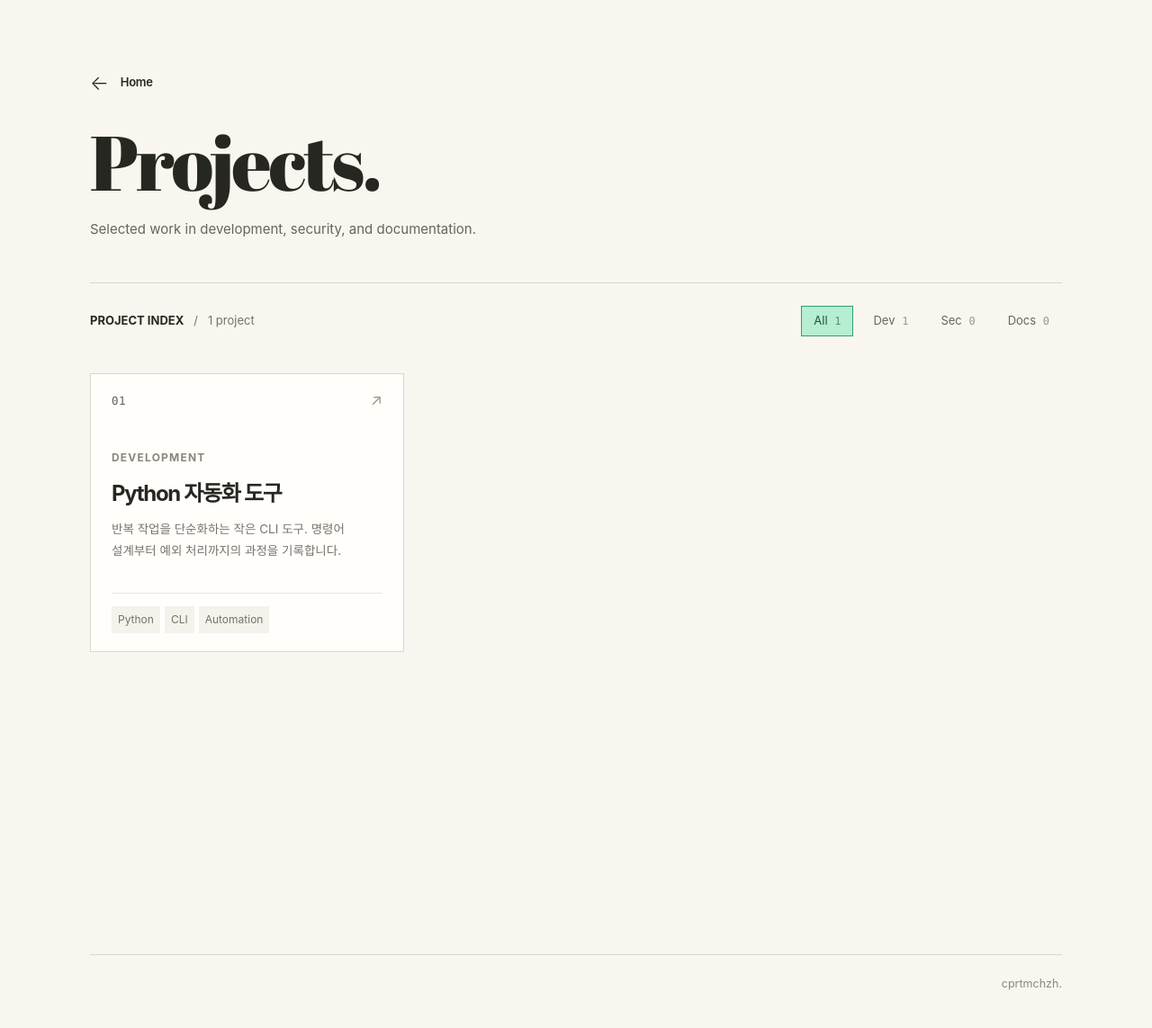
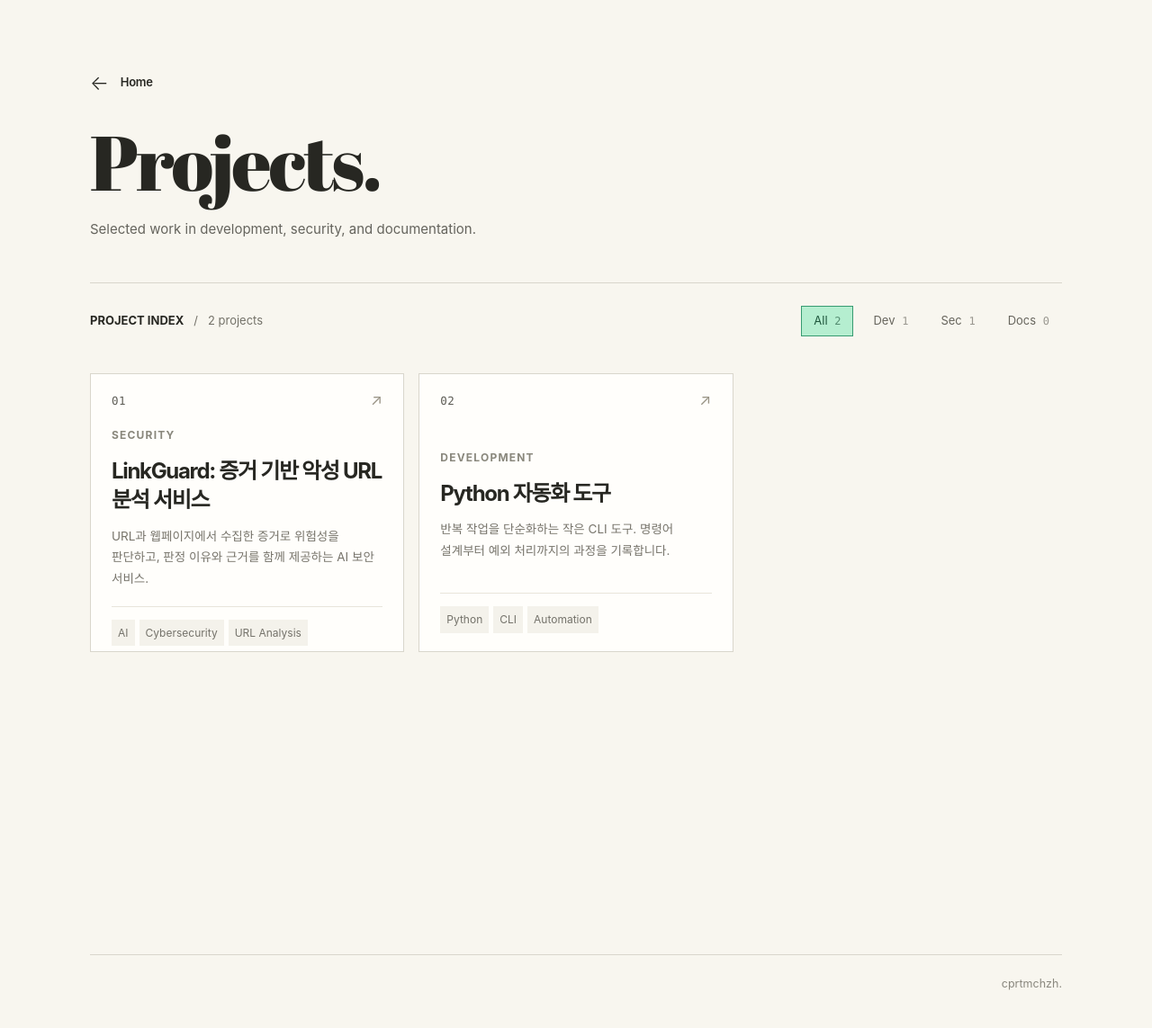
Before and after one commit to cprtmchzh/cprtmchzh.github.io, a Jekyll site: the page built from projects.html, in a window 1280 px wide. Shown: the whole page at 90% size. Built offline with Jekyll 4.4.1, drawn with Linux system fonts in a browser that asks for light colours; some web fonts are replaced; part of the change alters nothing that is shown.

Commit message:
Publish LinkGuard project with module design details

````diff
--- a/_data/projects.yml
+++ b/_data/projects.yml
@@ -1,3 +1,17 @@
+- id: linkguard
+  title: "LinkGuard: 증거 기반 악성 URL 분석 서비스"
+  type: SECURITY
+  category: security
+  category_ko: 보안
+  description: "URL과 웹페이지에서 수집한 증거로 위험성을 판단하고, 판정 이유와 근거를 함께 제공하는 AI 보안 서비스."
+  tags:
+  - AI
+  - Cybersecurity
+  - URL Analysis
+  - LLM
+  - AI Agent
+  sample: false
+  detail_url: /projects/linkguard/
 # 프로젝트 목록 (새 프로젝트는 아래 항목과 동일한 형식으로 추가)
 - id: python-automation
   title: Python 자동화 도구
--- /dev/null
+++ b/_projects/linkguard.md
@@ -0,0 +1,282 @@
+---
+title: "LinkGuard: 증거 기반 악성 URL 분석 서비스"
+date: 2026-11-09 00:00:00 +0900
+category_slug: project
+thumbnail: ""
+description: "URL과 웹페이지에서 수집한 증거로 위험성을 판단하고, 판정 이유와 근거를 함께 제공하는 AI 보안 서비스."
+tags: ["AI", "Cybersecurity", "URL Analysis", "LLM", "AI Agent"]
+sample: false
+---
+
+> **LinkGuard는 URL과 웹페이지에서 수집한 자체 증거를 바탕으로 위험성을 판단하고, 판정 이유와 관련 근거를 함께 제공하는 AI 보안 서비스다.**
+
+| 항목 | 내용 |
+| :--- | :--- |
+| **진행 과정** | 2026 AI보안 기술개발 교육과정 (제한구역 팀, 6인) |
+| **산출물** | 웹 서비스, Chrome Extension, URL 수집 및 관측 자료 저장 파이프라인 |
+| **주요 성과** | MobiSec 2026 포스터 논문 채택 (*Two-Stage Evidence-Based AI Analysis for Unknown Malicious URLs*) |
+| **담당 역할** | L3(HTML·JavaScript) 정적 분석 개발, L4 심층 분석용 Agent Tool 개발, 프론트엔드·백엔드 연동 |
+
+LinkGuard는 URL 구조, 도메인·인프라, HTTP·TLS, HTML·JavaScript 정보를 분석하는 **빠른 분석(L0~L3)**과, 사용자의 질문에 따라 Agent가 격리된 브라우저에서 페이지의 실제 동작을 조사하는 **심층 분석(L4)**의 2단계로 구성된다. 사용자는 웹 서비스와 Chrome Extension을 통해 URL을 검사하고, 판단에 사용된 근거와 추가 조사 결과를 단계적으로 확인할 수 있다.
+
+---
+
+## 01. 문제 정의와 설계 목표
+
+외부 위협 인텔리전스나 블랙리스트에 아직 등록되지 않은 신규 악성 URL은 기존 평판 조회만으로는 탐지하기 어렵다. 또한 단순히 위험 등급이나 점수만 제시하는 방식으로는 사용자가 왜 해당 URL이 위험한지 납득하기 어렵다.
+
+LinkGuard는 **분석 시점에 외부 평판으로 확인되지 않은 URL을 자체 수집 증거만으로 분석하고, 그 결과를 납득할 수 있게 설명하는 것**을 목표로 삼았다.
+
+1. **자체 증거 기반 분석:** 외부 평판에 의존하지 않고 주소 구조, 연결 정보, 페이지 내 입력·전송 관계에서 직접 단서를 확보한다.
+2. **구체적인 판정 이유 제시:** 수집한 개별 증거들의 의미와 상호 관계를 해석해 왜 그러한 판정을 내렸는지 설명한다.
+3. **판정 이유와 원본 근거의 연결:** 설명에 사용된 실제 관측 데이터를 사용자 화면에서 요약부터 상세 기술정보까지 단계별로 펼쳐 볼 수 있게 연결한다.
+
+---
+
+## 02. 서비스 구성과 사용 흐름
+
+| 기능 구분 | 상세 설명 |
+| :--- | :--- |
+| **빠른 URL 분석** | URL 구조, 도메인·인프라, HTTP·TLS, 페이지 콘텐츠를 병렬 분석해 판정 결과와 이유를 제공한다. |
+| **상세 근거 확인** | 판정 이유에 연결된 실제 관측 사실과 기술정보를 단계적으로 펼쳐 볼 수 있다. |
+| **Agent 기반 심층 분석** | 사용자가 입력한 질문을 바탕으로 격리 환경에서 페이지의 유도 과정과 실제 동작을 조사한다. |
+| **조사 진행 표시** | 심층 분석 중 수행 중인 업무·작업 상태와 격리 브라우저의 실시간 화면 캡처를 제공한다. |
+| **Chrome Extension** | 브라우저에서 즉시 URL 검사를 요청하고, 웹 서비스의 상세 결과 화면으로 이동할 수 있다. |
+
+1. **URL 제출 및 빠른 분석:** 사용자가 웹이나 확장 프로그램에서 URL을 제출하면 빠른 분석이 실행된다.
+2. **근거 확인 및 외부 평판 대조:** 분석이 완료되면 판정 결과와 이유, 연결된 근거를 확인한다. VirusTotal 조회는 선택적 참고 기능으로 제공하며, 자체 분석 결과와 외부 조회 결과를 분리해 보여준다.
+3. **심층 분석 요청 (선택):** 정적 분석만으로 확인하기 어려운 동적 유도 과정이나 특정 의심 정황이 있을 경우, 사용자가 질문을 입력해 Agent 기반 심층 분석을 요청한다.
+
+---
+
+## 03. 시스템 아키텍처
+
+기본 처리 흐름은 **증거 수집(L0~L3) → 판단 맥락 구성(Context Builder) → LLM 판정(Judgment) → 결과 제공**으로 이어진다. 심층 분석(L4)은 빠른 분석 결과를 확인한 뒤 사용자가 요청할 때 실행되는 별도 파이프라인이다.
+
+```mermaid
+flowchart TD
+    U["URL 입력"] --> L0["L0 · URL 구조"]
+    U --> L1["L1 · 도메인·인프라"]
+    U --> L23["L23 · 공통 수집과 L2·L3 분석"]
+    L0 --> C["Context Builder"]
+    L1 --> C
+    L23 --> C
+    C --> J["LLM 판정 (Judgment)"]
+    J --> R["판정 · 이유 · 상세 근거 제공"]
+    R -->|"사용자 질문 및 요청"| D["L4 · Agent 심층 분석"]
+```
+
+### 빠른 분석의 계층별 역할과 병렬 실행
+
+URL이 접수되면 정책 검사를 거쳐 분석 작업을 생성하고 **L0, L1, L23을 병렬로 실행**한다.
+
+* **L23 통합 수집:** HTTP 수집과 L2·L3 분석을 하나로 묶은 단계다. 한 번 수집한 페이지 자료를 L2와 L3가 공유하여 중복 요청을 줄이고 각자의 관점에서 분석한다. (단, TLS 정보는 별도 연결에서 수집한 관측으로 구분한다.)
+* **근거 추적성 확보:** 각 계층은 관측한 정보와 분석 결과를 독립된 기록(`record`)으로 남긴다. 계층별 관측 결과와 LLM의 최종 판정을 분리 설계하여, 최종 판정이 어떤 근거에서 도출되었는지 역추적할 수 있도록 구성했다.
+
+| 계층 | 분석 대상 | 주요 관측 내용 |
+| :--- | :--- | :--- |
+| **L0** | URL 문자열과 구조 | 호스트·경로·파라미터 구성 등 주소 자체의 구조적 특징 |
+| **L1** | 도메인·인프라 | DNS 레코드, IP·ASN, RDAP 도메인 등록 정보 |
+| **L2** | HTTP·TLS | 응답 헤더·상태, 리다이렉트 체인, 파일 형식, TLS 인증서 정보 |
+| **L3** | HTML·JavaScript | 입력 폼과 제출 대상의 관계, 스크립트 내 데이터 흐름과 동작 선언 |
+
+---
+
+## 04. 핵심 모듈 상세 설계
+
+### 1) L0: URL 구조 분석
+
+웹페이지에 접속하기 전, WHATWG 파서로 URL을 해석하고 **6개 그룹의 18개 검사**를 수행한다. 주소에 포함된 호스트, 경로, 파라미터와 문자열의 구조를 분석해 후속 판단에 필요한 단서를 확보한다.
+
+| 검사 그룹 | 주요 항목 |
+| :--- | :--- |
+| **호스트 구조** | IP 호스트, 의심 TLD, 무료 발급 도메인, 비표준 포트 |
+| **텍스트 트릭** | 콤보스쿼팅, 타이포스쿼팅, 퓨니코드 위장 |
+| **링크·파일** | 파일 다운로드, 이중 확장자, 단축 URL |
+| **파라미터** | XSS, 오픈 리다이렉트 |
+| **문자열 구조** | DGA 패턴, 긴 URL, Base64 인코딩, 접속 호스트 교란, 서브도메인 구조 이상 |
+| **기타** | 비표준 프로토콜 |
+
+개별 신호는 최종 판정에 사용하는 증거의 일부다. 무료 발급 도메인이나 긴 URL처럼 정상 서비스에도 나타날 수 있는 특징 하나만으로 악성을 확정하지 않고, 다른 계층의 관측과 함께 판단한다.
+
+---
+
+### 2) L1: 도메인·인프라 분석
+
+접속 호스트와 등록 도메인을 구분하고, **DNS·IP·ASN·RDAP 정보**를 수집한다. 주소가 실제로 어디에 연결되는지와 도메인 등록 정보를 확인해 URL 문자열만으로 알기 어려운 인프라 맥락을 제공한다.
+
+* **주소 단위 구분:** 접속 호스트, 등록 도메인, 사이트별 책임 경계를 구분한다.
+* **DNS 조회:** 접속 호스트의 A·NS와 CNAME 연결을 확인하고, 등록 도메인이 다르면 해당 도메인의 NS도 조회한다.
+* **IP·ASN 조회:** 접속 IP의 네트워크 번호, 대역, 조직, 국가 정보를 수집한다.
+* **RDAP 조회와 대조:** 등록일·만료일·최근 변경일·도메인 상태·등록대행사를 확인하고, 같은 등록 도메인의 DNS와 RDAP 네임서버 정보를 대조한다.
+
+수집한 네트워크 소속이나 등록 정보만으로 개별 사이트의 운영자 또는 정상·악성을 확정하지 않는다. 각 조회 결과는 다른 페이지 증거와 함께 해석할 관측 정보로 기록한다.
+
+---
+
+### 3) L2: HTTP·TLS 분석
+
+**HTTP 9개, 인증서·TLS 7개, CT 기록 1개 등 총 17개 항목**으로 응답과 이동 경로, 다운로드 관련 정보, 연결의 인증서·TLS 상태를 분석한다.
+
+* **HTTP 이동 경로:** 리다이렉트 경로와 등록 도메인 변경, IP 주소로의 이동, 단축 URL, Refresh 헤더, HTTPS에서 HTTP로의 이동을 확인한다.
+* **응답·다운로드:** Content-Type과 파일 형식의 관계, 실행 파일 형식, 첨부파일 다운로드 지시를 분석한다.
+* **인증서·TLS:** 유효기간과 시작 시각 이후 경과일, 접속 호스트와 인증서 이름의 일치, 자체 서명 여부, 인증서 체인 검증, 협상된 TLS 버전, 와일드카드 이름을 확인한다.
+* **CT 기록:** 인증서의 내장 SCT 시각을 우선 사용하고, 없으면 인증서 지문으로 crt.sh를 조회해 확보한 기록의 시각과 출처를 남긴다.
+
+인증서의 유효기간 시작 시각은 도메인 생성일과 구분하며, 확보한 CT 기록을 전 세계 최초 관측 시각으로 해석하지 않는다. TLS 정보는 별도 연결에서 수집한 관측으로 기록하고, 인증서 이름 일치와 체인 신뢰성도 각각 구분한다.
+
+---
+
+### 4) L3: HTML·JavaScript 정적 분석
+
+수집된 HTML과 JavaScript 소스를 입력받아 페이지 내부의 구조와 데이터 흐름 관계를 정적으로 분석한다. **HTML 8개, JavaScript 9개 등 총 17개 분석 항목**을 다루며, 항목별 관측 사실과 함께 정적으로 해석하지 못한 미확정 영역도 명시적으로 기록한다.
+
+* **HTML 구조 분석:**
+  * **인증정보 제출 구조:** 비밀번호 등 인증정보 입력 필드를 소속 `form`에 연결하고 전송 방식(method)과 목적지(action)를 확인한다. 현재 문서와 제출 대상의 등록 도메인을 비교하며, 제출 버튼에 별도의 `formmethod`나 `formaction`이 지정된 경우 최종 제출 조건에 반영한다.
+  * **페이지 이동 선언:** `meta refresh`는 자동 이동 선언으로 해석하고, `base href`는 상대 URL의 기준 주소로 처리해 각 요소가 가리키는 대상과 현재 문서의 관계를 기록한다.
+* **JavaScript AST 분석:**
+  * **Esprima 기반 구문 분석:** 코드를 함수 호출, 변수, 조건문 등의 문법 구조(AST)로 변환해 동적 실행 API 호출, 디코딩과 실행의 결합, 외부 스크립트 삽입, 네트워크 요청 목적지 등을 추출한다.
+  * **데이터 흐름 추적:** 단순히 입력 필드 접근 코드와 외부 요청 코드가 한 파일에 함께 존재한다는 이유만으로 유출 관계로 단정하지 않는다. 아래와 같이 코드상에서 값이 실제로 이어지는지 확인하고, 목적지나 연결을 끝까지 해석할 수 없으면 미확정 상태로 남긴다.
+
+`입력 필드의 값 접근 ──> 값의 변환 및 변수 전달 ──> 외부 네트워크 요청의 Payload`
+
+> **관측 범위의 구분:** L3가 제공하는 결과는 수집된 소스 코드에서 **정적으로 확인한 선언과 구조**다. 실제 클릭, 값 입력, 외부 전송의 성공 여부는 L4의 동적 관찰 영역과 엄격히 구분한다.
+
+---
+
+### 5) Context Builder: 판단 맥락 재구성
+
+L0~L3에서 수집한 원본 기록(`record`)을 그대로 LLM에 전달하면 중복 정보가 많아지고 연관된 사실들이 흩어져 판단 효율이 떨어진다. Context Builder는 수집된 기록을 관측 대상과 관계 중심으로 묶어 모델이 종합 판단에 집중할 수 있는 형태로 재구성한다.
+
+| 처리 단계 | 주요 작업 및 목적 |
+| :--- | :--- |
+| **중복 제거와 선별** | 계층 간 반복되는 공통 정보를 정리하고, 시스템 실행 관리용 메타데이터는 모델 입력에서 제외한다. |
+| **증거 구조화** | 동일한 인증서나 특정 입력 폼처럼 하나의 대상에 속하는 여러 관측 사실과 관계를 하나로 묶는다. |
+| **의미와 판단 안내 구성** | 개별 검사 결과의 보안상 의미, 정적 관측의 해석 범위, 다른 증거와 교차 검토할 가능성을 함께 안내한다. |
+| **다중 출력 생성** | LLM 입력용 문서, 사용자 화면 표시용 상세 근거, 내부 추적용 원본 매핑 데이터를 각각 생성한다. |
+
+예를 들어 URL에 유명 서비스 이름이 포함된 경우, 해당 이름이 실제 등록 도메인(eTLD+1)인지 서브도메인이나 경로에 포함된 문자열인지 구분해 명시한다. 주소의 표면적 표현과 실제 접속 대상의 관계를 구조화해 제공함으로써, 모델이 페이지 내 폼 구조 등 다른 증거와 결합해 피싱 여부를 정확히 판단할 수 있도록 돕는다.
+
+---
+
+### 6) Judgment: LLM 판정과 근거 매핑
+
+Context Builder가 구성한 문서를 바탕으로 LLM이 최종 판정, 요약, 판정 이유를 작성한다. 판정 결과는 다음 5단계로 구분된다.
+
+`정상` · `정상 가능성 높음` · `판단불가` · `악성 가능성 높음` · `악성`
+
+* **응답 검증과 근거 연결:** 후처리 검증 코드가 LLM 응답의 필수 항목 누락 여부와 출력 형식을 확인한다. 이후 모델이 판정 이유로 지목한 항목들을 Context Builder가 생성한 실제 관측 근거 데이터와 매핑하여 사용자 화면에 전달한다.
+* **검증의 범위:** 코드 레벨의 검증은 응답이 정해진 스키마와 참조 무결성을 따르는지 확인하는 과정이며, 설명의 의미적 정확성과 판단 품질 자체는 별도의 성능 평가 지표로 검증한다.
+
+---
+
+### 7) L4: Agent 기반 심층 분석
+
+빠른 분석 결과와 사용자의 추가 질문을 바탕으로, **격리된 환경에서 페이지의 요구를 실제로 따라갔을 때 어떤 동작이 일어나는지** 동적으로 조사한다. Agent는 현재 화면과 네트워크 관찰 결과를 확인하며 다음 행동을 스스로 결정하고, 새롭게 확보한 정보를 후속 조사에 반영한다.
+
+* **계층적 작업 구조 (Work · Task · Action):**
+  * **Work:** 이번 조사에서 답을 얻으려는 상위 업무나 질문 단위
+  * **Task:** 해당 업무를 해결하기 위해 개별 도구(Tool) 또는 실행 Agent에 배정하는 단위 작업
+  * **Action:** 작업 수행 중 격리 환경에서 실제로 실행하는 개별 행동 (클릭, 입력 등)
+* **역할 분리와 도구 구성:**
+  * **총괄 Agent:** 전체 업무(Work)를 기획하고 작업(Task)을 배정하며, 기록된 결과를 검토해 추가 조사 여부나 종료를 결정한다.
+  * **Tool 및 실행 Agent:** 수행 절차가 정해진 작업은 단일 Tool이 즉시 처리하고, 화면 반응에 따라 행동을 유동적으로 선택해야 하는 작업은 실행 Agent가 맡는다. 도구는 브라우저 조작(이동·클릭·입력), 페이지 상태 조회, 화면 캡처·네트워크 덤프 확보 등 **전용 도구 17종과 bash를 합쳐 총 18종**으로 구성된다.
+* **격리 실행 환경:** 브라우저와 bash는 일회성 guest 환경에서 안전하게 실행하며, 자격 증명과 외부 저장소 연결 권한은 controller 측에만 두어 격리성을 유지한다.
+
+---
+
+## 05. 데이터 파이프라인과 저장 구조
+
+### 생존 URL 확보와 라벨 분리 관리
+
+웹페이지의 콘텐츠와 동작을 분석하려면 수집 시점에 해당 URL에 실제로 접속할 수 있어야 한다. 팀에서 2026년 9월 26일 기준 PhishTank 덤프 약 7.7만 건을 검증했을 때, 실제 접속이 가능한 생존 URL은 **7.2%**에 불과했다.
+
+이에 따라 단순 URL 목록 수집에 그치지 않고, **생존 여부 확인 → 관측 자료 수집 → 라벨 분리 저장**으로 이어지는 전용 파이프라인을 구축했다.
+
+* **수집 경로 이원화:** PhishTank 등 출처 라벨이 존재하는 URL과, CertStream(실시간 인증서 발급 로그) 등에서 확보한 라벨 없는 후보 URL의 처리 경로를 구분했다.
+* **라벨 오염 방지:** **출처 라벨(Ground Truth), LinkGuard 자체 판정, VirusTotal 외부 조회 결과를 별도 필드로 엄격히 분리해 보존**한다. 라벨이 없는 후보 URL에 대해 LinkGuard가 악성 판정을 내리더라도, 이를 학습이나 평가용 정답 라벨로 그대로 편입시키지 않고 후속 검증 대상으로 관리한다.
+
+### 원본·분석 결과·진행 기록의 분리 저장
+
+* **S3 저장소 분리:** 수집한 페이지 원본 데이터는 `raw`, 계층별 정적 분석 결과와 근거는 `record`로 구분해 S3에 저장한다. 모든 자료는 분석 작업(Job) 및 시도(Attempt) 단위로 연결되어 특정 판정이 어떤 시점의 어떤 입력에서 나왔는지 추적할 수 있다.
+* **심층 분석 상태 관리:** L4 심층 분석 과정의 조사 기록과 캡처 파일 참조는 S3와 DynamoDB에 나누어 보존하며, 백엔드가 이를 조회해 사용자 화면에 실시간 진행 상황과 최종 근거로 전달한다.
+
+---
+
+## 06. 성능 평가 및 검증
+
+### 1) 빠른 분석 성능 평가
+
+* **평가 데이터셋:** 분석 시점에 실제 접속 가능한 정상 URL 500건, 악성 URL 500건 (총 1,000건)
+* **평가 조건:** 외부 평판 정보를 판단 입력에서 완전히 배제하고, 순수하게 L0~L3가 수집하고 Context Builder가 재구성한 자체 증거만 제공한 상태에서의 판정 성능을 측정했다. (단, 입력에서 외부 평판을 제외했다는 의미이며 평가셋 자체가 외부 서비스 미등록 URL로만 구성되었다는 뜻은 아니다.)
+
+발표자료의 기준 설정인 **Sonnet 5.5 medium** 모델 기준 평가 결과는 다음과 같다.
+
+| 평가 지표 | 측정 결과 | 산출 기준 및 비고 |
+| :--- | :---: | :--- |
+| **전체 정답률** | **89.8%** | 정답 898건 / 전체 1,000건 (판단 유보 74건을 분모에 포함) |
+| **판단 유보율** | **7.4%** | 판단불가 판정 74건 / 전체 1,000건 (정답·오답 건수에서는 제외) |
+| **오탐률 (FPR)** | **0.2%** | 정상 500건 중 악성으로 잘못 판정한 비율 (1건) |
+| **미탐률 (FNR)** | **5.4%** | 악성 500건 중 정상으로 잘못 판정한 비율 (27건) |
+| **평균 판정 응답 시간** | **6.74초** | URL 1건당 LLM 판정 API의 평균 응답 시간 (수집 시간 제외) |
+
+동일한 평가셋에서 추론 설정을 높인 **Sonnet 5.5 high** 모델의 경우 전체 정답률은 **90.6%**로 소폭 상승했으나, 평균 판정 API 응답 시간은 **8.34초**로 증가했다. 서비스 응답 지연을 고려해 medium 설정을 기본 기준으로 삼았다.
+
+---
+
+### 2) Context Builder 적용 효과 검증 (Ablation Study)
+
+동일한 1,000건의 평가셋과 동일 모델(Sonnet 5.5 medium) 조건에서, 계층별 원본 결과(`record`)를 그대로 입력했을 때와 **Context Builder**로 맥락을 재구성해 입력했을 때의 차이를 비교했다.
+
+| 비교 지표 | `record` 원본 입력 | Context Builder 적용 | 변화량 |
+| :--- | :---: | :---: | :---: |
+| **평균 입력 토큰 수** | 56,613 | **21,044** | **-62.8%** |
+| **전체 정답률** | 66.8% | **89.8%** | **+23.0%p** |
+| **판단 유보율** | 30.6% | **7.4%** | **-23.2%p** |
+| **오탐률 (FPR)** | 0.2% | **0.2%** | 유지 |
+| **미탐률 (FNR)** | 5.0% | **5.4%** | +0.4%p |
+
+* **주요 개선점:** 중복 제거와 구조화를 통해 평균 입력 토큰을 **62.8% 줄이면서도**, 모델이 파편화된 정보 속에서 판단을 내리지 못해 유보하던 비율을 **30.6%에서 7.4%로 크게 낮추어** 전체 정답률을 23.0%p 끌어올렸다.
+* **해석 시 유의점:** 판단 유보가 줄어들고 적극적인 판정이 늘어나면서 미탐률은 5.0%에서 5.4%로 소폭(2건) 증가했다. 따라서 모든 세부 오류 지표가 일방향으로 개선된 것은 아니며, 또한 입력 토큰 감소율이 곧바로 전체 시스템 운영 비용 절감률과 1:1로 대응하지는 않는다는 점을 함께 고려해야 한다.
+
+---
+
+## 07. 실제 분석 사례
+
+### 사례 1: 인증정보 입력 폼의 외부 제출 구조 포착
+* **관측 대상:** 2026년 9월 11일 수집된 호주 통신사(Telstra) 사칭 의심 페이지 (`avd-wix.vercel.app`)
+* **분석 내용:** 페이지 화면은 Telstra ID 로그인을 안내하고 있었으나, L3 정적 분석 결과 하나의 `form` 내부에 ID·비밀번호 입력 필드가 존재하고 제출 방식은 `POST`, 제출 목적지(`action`)는 외부 폼 수집 서비스인 `api.web3forms.com/submit`으로 선언되어 있었다.
+* **의의 및 한계:** L3는 페이지 제목, 인증정보 입력 필드, 그리고 현재 문서 도메인과 다른 외부 목적지로의 POST 제출 선언 구조를 정확히 연결해 악성 판단의 핵심 근거로 제시했다. (단, 이 기록에서 브랜드 도메인 비교 항목은 미확정 상태였으며, 정적 제출 선언을 확인한 것일 뿐 실제 전송 성공 여부를 동적으로 관측한 결과는 아니다.)
+
+### 사례 2: 외부 평판 탐지 이전에 자체 증거로 포착한 피싱 호스트
+* **관측 대상:** 넷플릭스(Netflix) 로그인 화면을 모방한 피싱 호스트 보존 사례
+* **분석 내용:** 2026년 10월 21일 최초 확인 시점에는 VirusTotal 기준 **0/93(탐지 없음)** 상태였고, 하루 뒤인 10월 22일 조회에서는 **11/93**으로 악성 탐지가 증가했다. 반면 LinkGuard는 10월 21일 시점에 해당 호스트의 페이지를 즉시 **악성**으로 판정했다.
+* **판정 근거 및 해석:** 주소에 포함된 `netflix` 문자열과 실제 등록 도메인 간의 불일치, 로그인 화면 구성, ID·비밀번호 입력 유도 구조를 결합해 내린 판정이다. 두 화면의 세부 URL 경로와 조회 시각에 차이가 있으므로 엄밀한 동일 조건 벤치마크로 해석할 수는 없으나, 외부 평판이 쌓이기 전에 페이지 자체 증거만으로 위협을 식별할 수 있음을 보여주는 사례다.
+
+---
+
+## 08. 담당 역할 및 기여
+
+본 프로젝트는 제한구역 팀 6명이 공동으로 수행했으며, 전체 아키텍처 설계와 성능 평가는 팀 단위로 진행했다. 그중 개인적으로 담당하고 기여한 영역은 다음과 같다.
+
+| 담당 영역 | 세부 구현 내용 |
+| :--- | :--- |
+| **L3 정적 분석 개발** | 프로젝트 초기부터 HTML(8개 항목) 및 Esprima AST 기반 JavaScript(9개 항목) 정적 분석 모듈의 설계와 구현을 전담했다. |
+| **L4 Agent Tool 개발** | 심층 분석 단계에서 Agent가 격리 브라우저의 상태를 조회하고 조작할 수 있도록 지원하는 전용 도구(Tool) 개발에 참여했다. |
+| **서비스 프론트·백엔드 연동** | 분석 파이프라인의 구성요소들을 백엔드 API와 연결하고, 판정 이유와 상세 근거를 사용자 웹 화면에 표시하는 연동 개발에 참여했다. |
+
+---
+
+## 09. 향후 확장 과제
+
+### 1) 로컬 LLM 파인튜닝 및 재평가
+수집 파이프라인을 통해 축적한 정답 라벨, 정제된 증거, 판정 이유 데이터를 학습셋으로 구성해 오픈소스 기반 로컬 LLM을 파인튜닝할 계획이다. 학습에 사용되지 않은 시점의 URL 데이터셋을 별도로 분리해 기존 상용 API 모델과 동일한 조건에서 성능을 비교·검증하는 것이 목표다. 이를 통해 외부 상용 API 의존도를 낮추고, 민감한 내부 URL 분석 자료가 외부로 전송되지 않는 온프레미스(기업 내부망) 배포 환경을 지원하고자 한다.
+
+### 2) 온디바이스(기기 내) 경량 URL 검사 앱
+수집 파이프라인으로 확보한 특성 데이터를 바탕으로 경량 ML 모델을 학습시켜, 사용자 모바일이나 PC 기기 내부에서 URL 접속 즉시 위험 여부를 1차 판단하고 경고하는 애플리케이션으로 확장할 계획이다. 이를 위해 향후 모델 경량화에 따른 탐지 성능 유지율, 경고 지연 시간(Latency), 기기 메모리 및 연산 자원 소모량에 대한 실증 검증을 진행할 예정이다.
+
+---
+
+## 참고 자료
+
+본 글의 구현 범위와 평가 수치는 제한구역 팀의 최종 발표자료 본문 및 발표노트를 기준으로 정리했다.
````
